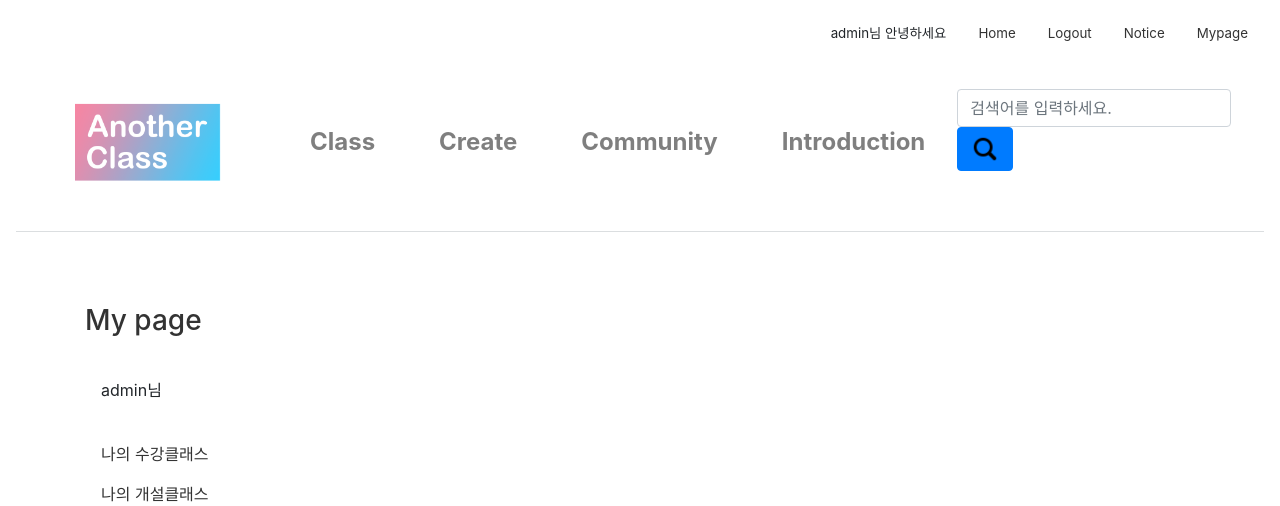
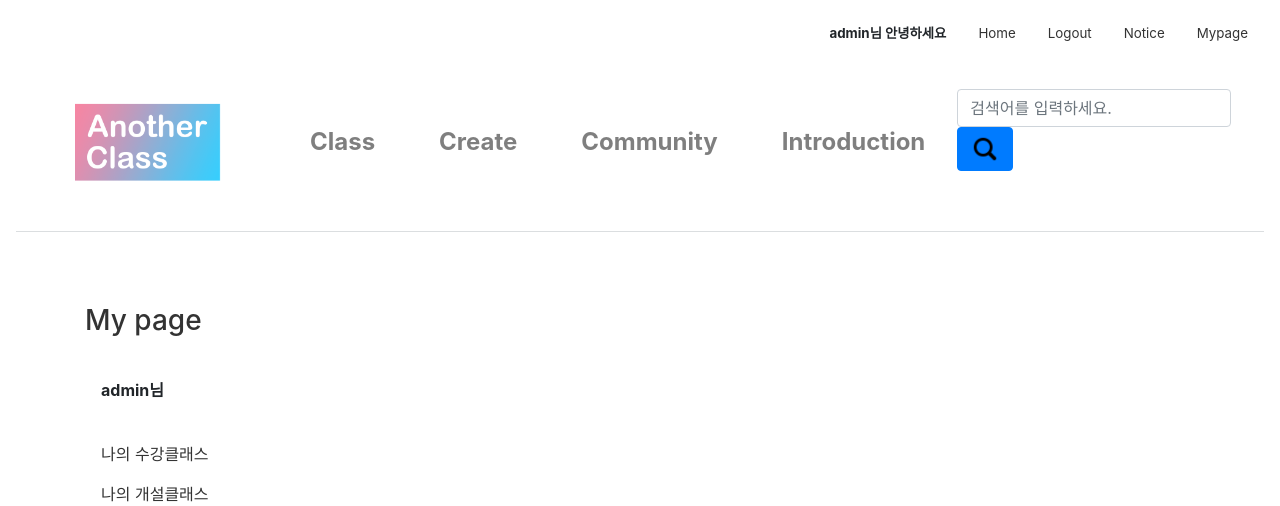
Before and after one commit to MiyoLee/AnotherClass, a Django app: page /mypage/ in a window 1280 px wide. Shown: the top 506 px of the page. Run offline with Django 3.2, Linux system fonts and the light colour scheme; a user stored in the database is signed in; some libraries are stand-ins or nearby versions.

Commit message:
username 수정

```diff
--- a/anotherClass/firstApp/templates/firstApp/base.html
+++ b/anotherClass/firstApp/templates/firstApp/base.html
@@ -17,7 +17,7 @@
 <div class="inner">
   <nav class="nav nav-masthead justify-content-end">
     {% if user.is_active %}
-    <a class="nav-link">{{user.username}}님 안녕하세요</a>
+    <a class="nav-link"><strong>{{user.username}}님 안녕하세요</strong></a>
     <a class="nav-link active" href="/">Home</a>
     <a class="nav-link" href="/logout">Logout</a>
     <a class="nav-link" href="#">Notice</a>
--- a/anotherClass/firstApp/templates/firstApp/mypage.html
+++ b/anotherClass/firstApp/templates/firstApp/mypage.html
@@ -13,7 +13,7 @@
 					<div class="left-sidebar">
 						<ul>
 							<li data-toggle="tab">
-									<a class="nav-link">{{user.username}}님</a>
+								<a class="nav-link"><strong>{{user.username}}님</strong></a>
 									<br>
 									<li class="nav-item">
 									  <a class="nav-link" href="#">나의 수강클래스</a>
```
